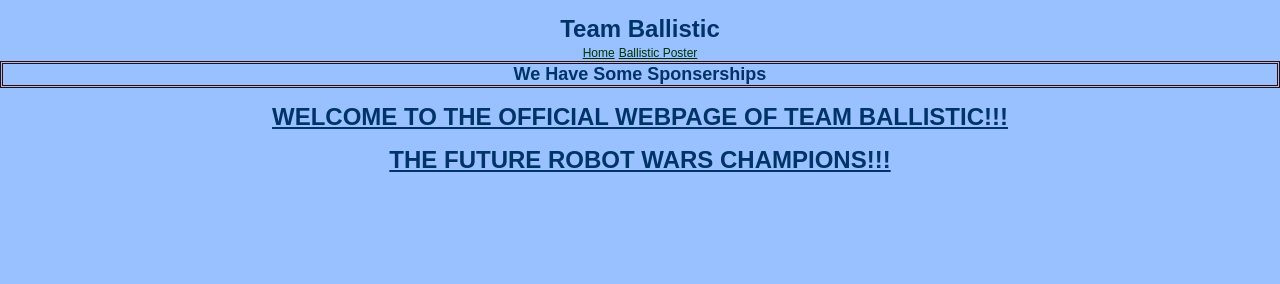
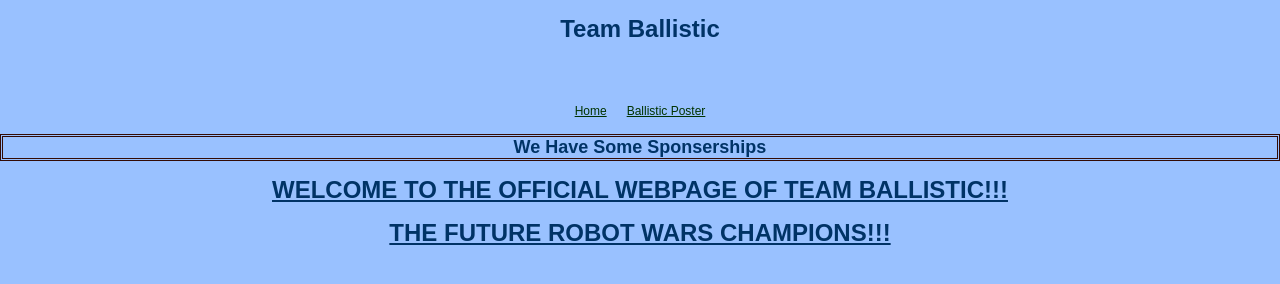
Before and after one commit to RobotCookie/Ballistic, a plain HTML site: page index.html in a window 1280 px wide. Drawn offline with Linux system fonts and the light colour scheme.

Commit message:
Update base.css

```diff
--- a/base.css
+++ b/base.css
@@ -7,5 +7,5 @@ div.blog {
  border-style: double;
 }
 article {
- font-size: 100%;
+ font-size: 500%;
 }
```
